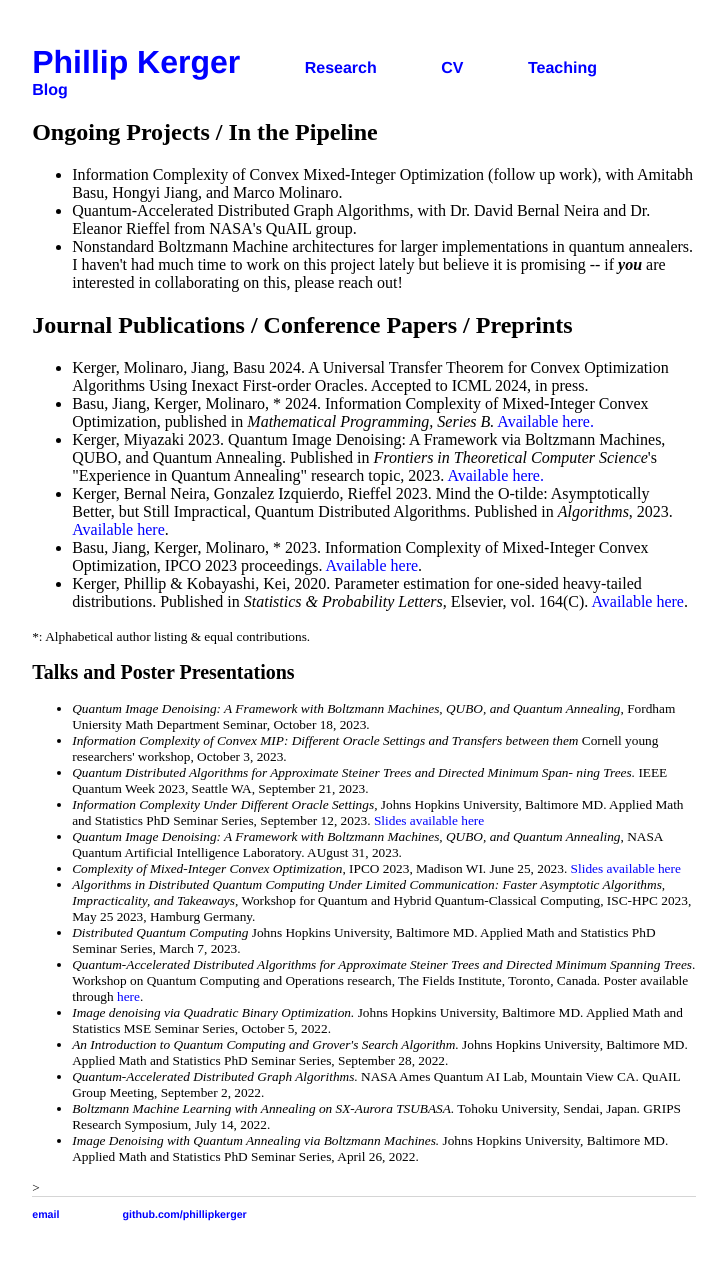
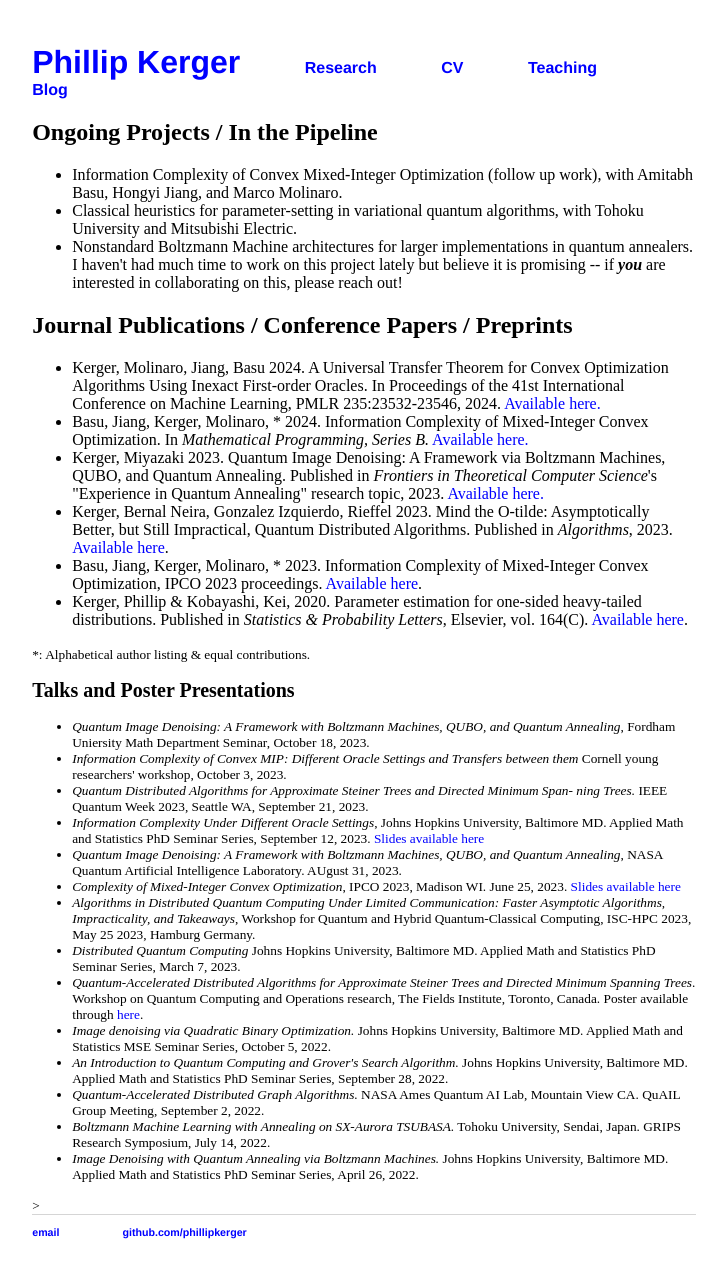
Before and after one commit to PhillipKerger/phillipkerger.github.io, a Jekyll site: the page built from research/index.html, in a window 1280 px wide. Shown: the whole page, without its empty margins (276-999 px from the left). Built offline with Jekyll 4.4.1, drawn with Linux system fonts in a browser that asks for light colours.

Commit message:
Update index.html

```diff
--- a/research/index.html
+++ b/research/index.html
@@ -6,15 +6,16 @@ title: Phillip Kerger
 	<h2>Ongoing Projects / In the Pipeline</h2>
 	<ul>
 		<li> Information Complexity of Convex Mixed-Integer Optimization (follow up work), with Amitabh Basu, Hongyi Jiang, and Marco Molinaro.</li>
-		<li> Quantum-Accelerated Distributed Graph Algorithms, with Dr. David Bernal Neira and Dr. Eleanor Rieffel from NASA's QuAIL group. </li>
+		<li> Classical heuristics for parameter-setting in variational quantum algorithms, with Tohoku University and Mitsubishi Electric. </li>
 		<li> Nonstandard Boltzmann Machine architectures for larger implementations in quantum annealers. I haven't had much time to work on this project lately but believe it is promising -- if <b><i>you</i></b> are interested in collaborating on this, please reach out! </li>
 	</ul>
 
 
 	<h2>Journal Publications / Conference Papers / Preprints</h2>
 	<ul>
-		<li> Kerger, Molinaro, Jiang, Basu 2024. A Universal Transfer Theorem for Convex Optimization Algorithms Using Inexact First-order Oracles. Accepted to ICML 2024, in press. </li>
-		<li>Basu, Jiang, Kerger, Molinaro, * 2024. Information Complexity of Mixed-Integer Convex Optimization, published in <i>Mathematical Programming, Series B.</i> <A HREF="https://link.springer.com/article/10.1007/s10107-024-02099-8?utm_source=rct_congratemailt&utm_medium=email&utm_campaign=nonoa_20240527&utm_content=10.1007/s10107-024-02099-8"> Available here.</A></li>
+		<li>Kerger, Molinaro, Jiang, Basu 2024. A Universal Transfer Theorem for Convex Optimization Algorithms Using Inexact First-order Oracles. In Proceedings of the 41st International Conference on Machine Learning, PMLR 235:23532-23546, 2024.
+		<a href = https://proceedings.mlr.press/v235/kerger24a.html> Available here.</a></li></li>
+		<li>Basu, Jiang, Kerger, Molinaro, * 2024. Information Complexity of Mixed-Integer Convex Optimization. In <i>Mathematical Programming, Series B.</i> <A HREF="https://link.springer.com/article/10.1007/s10107-024-02099-8?utm_source=rct_congratemailt&utm_medium=email&utm_campaign=nonoa_20240527&utm_content=10.1007/s10107-024-02099-8"> Available here.</A></li>
 		<li>Kerger, Miyazaki 2023. Quantum Image Denoising: A Framework via Boltzmann Machines, QUBO, and Quantum Annealing. Published in <i>Frontiers in Theoretical Computer Science</i>'s "Experience in Quantum Annealing" research topic,
 			2023. <a href = https://www.frontiersin.org/articles/10.3389/fcomp.2023.1281100/abstract> Available here.</a></li>
 		<li> Kerger, Bernal Neira, Gonzalez Izquierdo, Rieffel 2023. Mind the O-tilde: Asymptotically Better, but Still Impractical, Quantum Distributed Algorithms.
```
